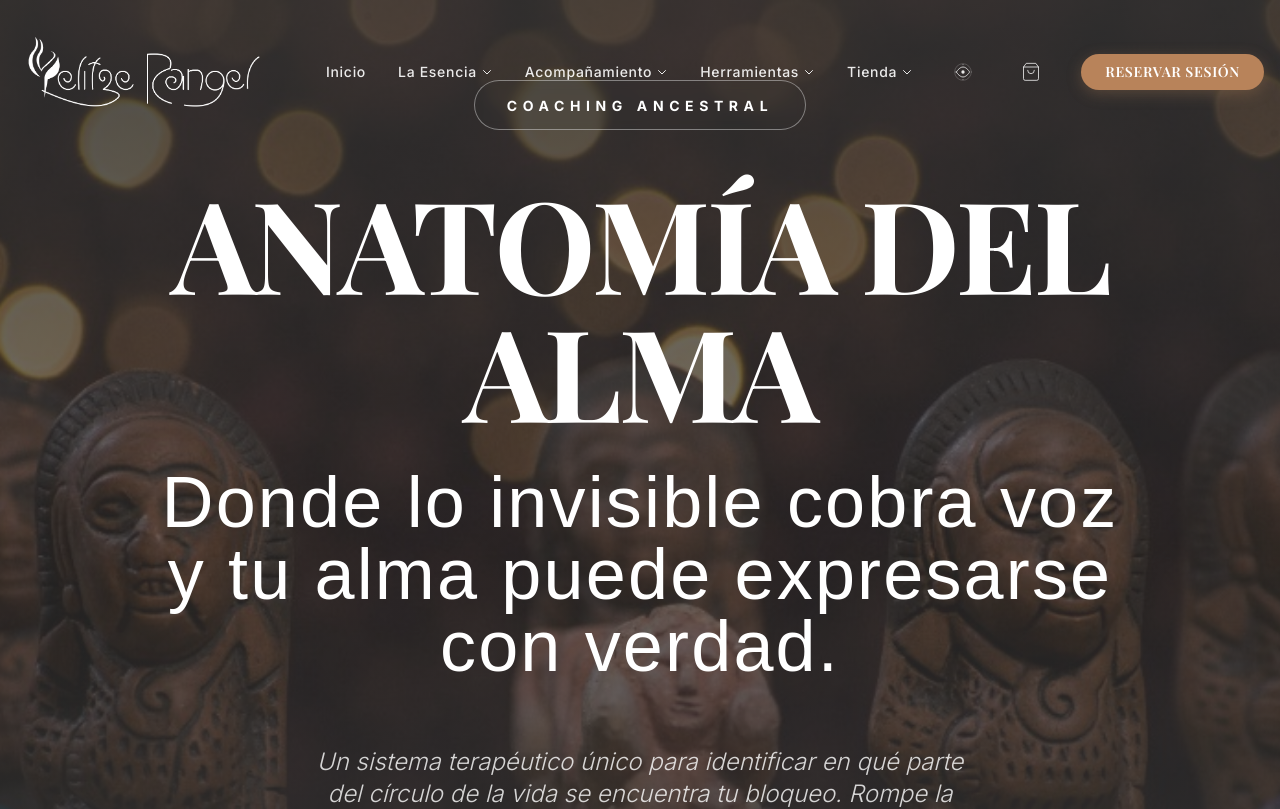
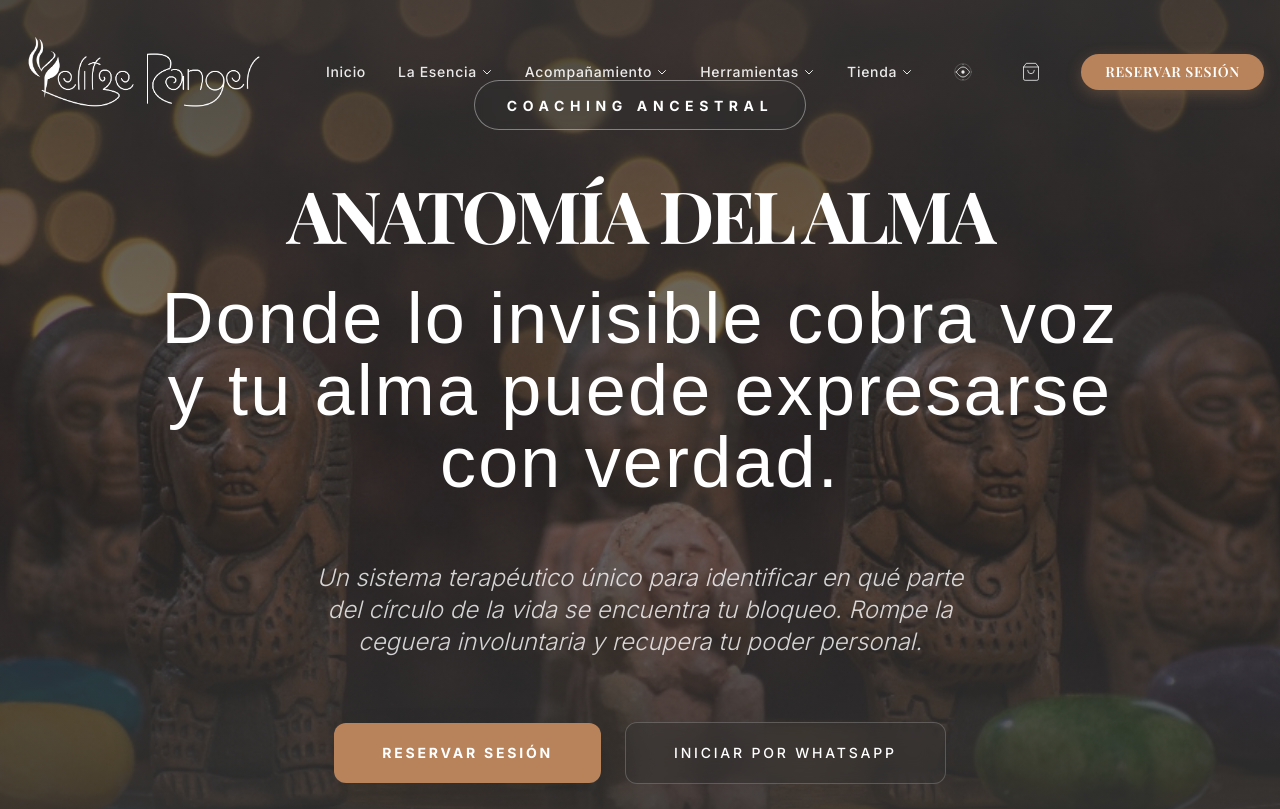
Before and after one commit to yelitzerangeloficialweb-max/yelitze-rangel-web, a Next.js app: page /servicios/coaching-ancestral in a window 1280 px wide. Shown: the top 809 px of the page. Built offline with nearby package versions, Linux system fonts and the light colour scheme; a web font is replaced by a local one.

Commit message:
style: reduced Anatomía del Alma font size to fit on one line

```diff
--- a/app/(website)/(routes)/servicios/coaching-ancestral/page.tsx
+++ b/app/(website)/(routes)/servicios/coaching-ancestral/page.tsx
@@ -39,7 +39,7 @@ export default function CoachingAncestralPage() {
                         </div>
 
                         {/* Main Heading */}
-                        <h1 className="text-5xl lg:text-9xl font-bold text-white uppercase tracking-tight leading-none mb-8">
+                        <h1 className="text-4xl md:text-6xl lg:text-7xl font-bold text-white uppercase tracking-tighter leading-none mb-8">
                             Anatomía del Alma
                         </h1>
 
```
